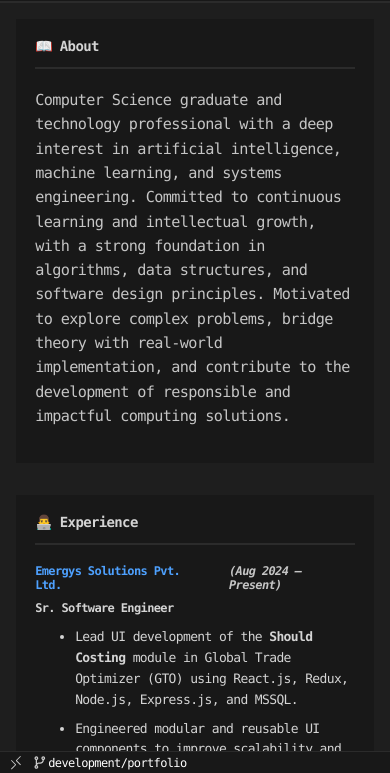
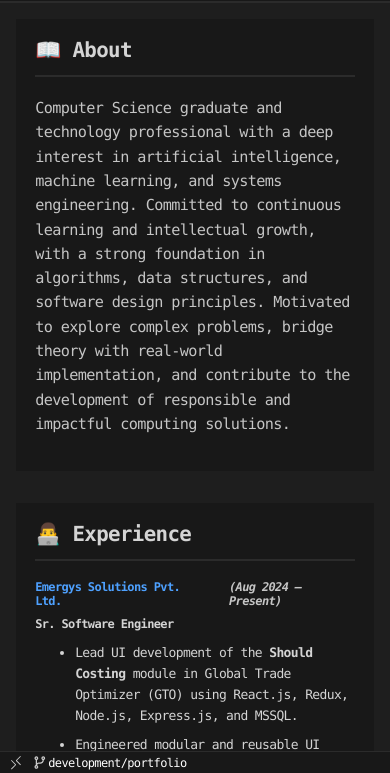
Before and after one commit to atharva2408/Personal-Portfolio, a plain HTML site: page index.html in a window 390 px wide. Shown: the part 73-846 px from the top of the page. Drawn offline with Linux system fonts and the light colour scheme.

Commit message:
Updated Style

```diff
--- a/style.css
+++ b/style.css
@@ -587,12 +587,6 @@ body {
         border-radius: 0;
     }
 
-    .markdown-container h1 {
-        font-size: 0.875rem;
-        font-weight: 600;
-        margin: 0;
-    }
-
     .markdown-container h2 {
         font-size: 0.75rem;
         font-weight: 600;
```
